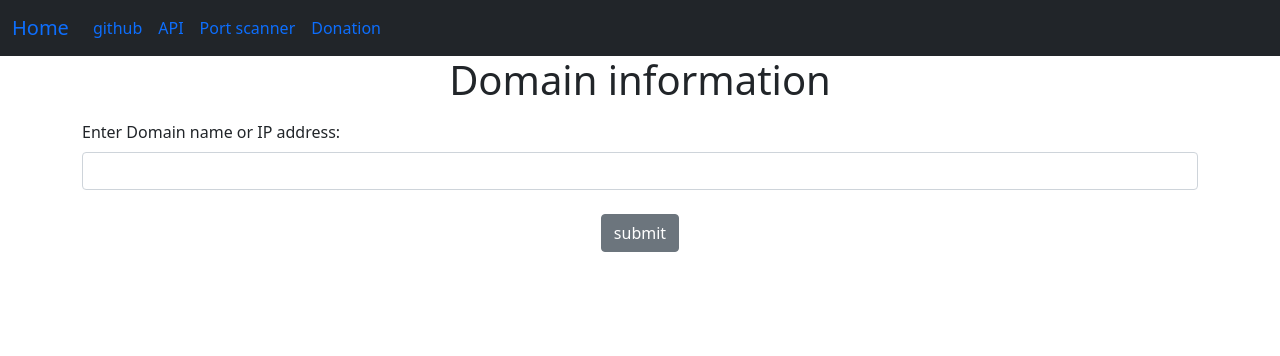
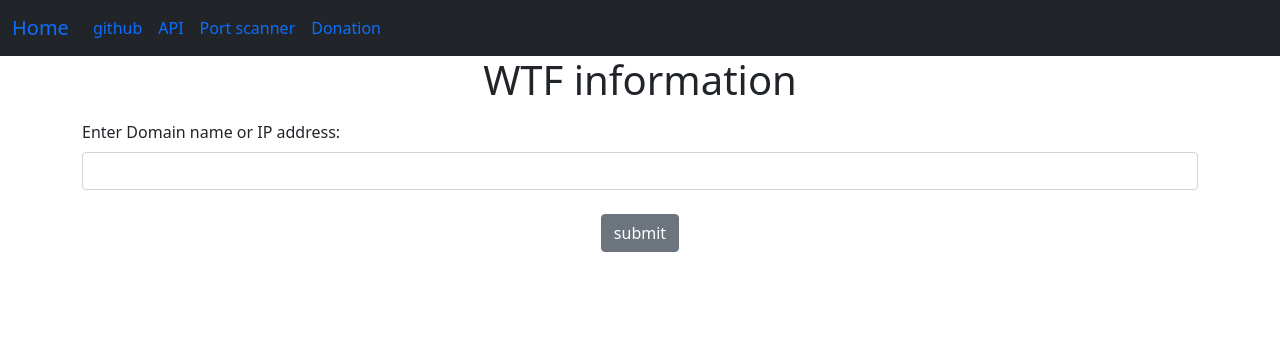
Before and after one commit to iamjavad/wtfdomain, a Flask app: page / in a window 1280 px wide. Shown: the top 356 px of the page. Run offline with Flask 2, Linux system fonts and the light colour scheme.

Commit message:
change domain information to wtf domain

```diff
--- a/templates/base.html
+++ b/templates/base.html
@@ -9,7 +9,7 @@
     <!-- Bootstrap CSS -->
     <link href="https://cdn.jsdelivr.net/npm/bootstrap@5.1.3/dist/css/bootstrap.min.css" rel="stylesheet" integrity="sha384-1BmE4kWBq78iYhFldvKuhfTAU6auU8tT94WrHftjDbrCEXSU1oBoqyl2QvZ6jIW3" crossorigin="anonymous">
 
-    <title>Domain information</title>
+    <title>WTF information</title>
   </head>
   <body>
       {% include 'navbar.html' %}
--- a/templates/index.html
+++ b/templates/index.html
@@ -1,7 +1,7 @@
 {% extends 'base.html' %}
 {% block content %}
 
-<center><h1>Domain information</h1></center>
+<center><h1>WTF information</h1></center>
 <form method="POST">
     <div class="form-floating mb-3"></div>
 {% if Domain %}
```
